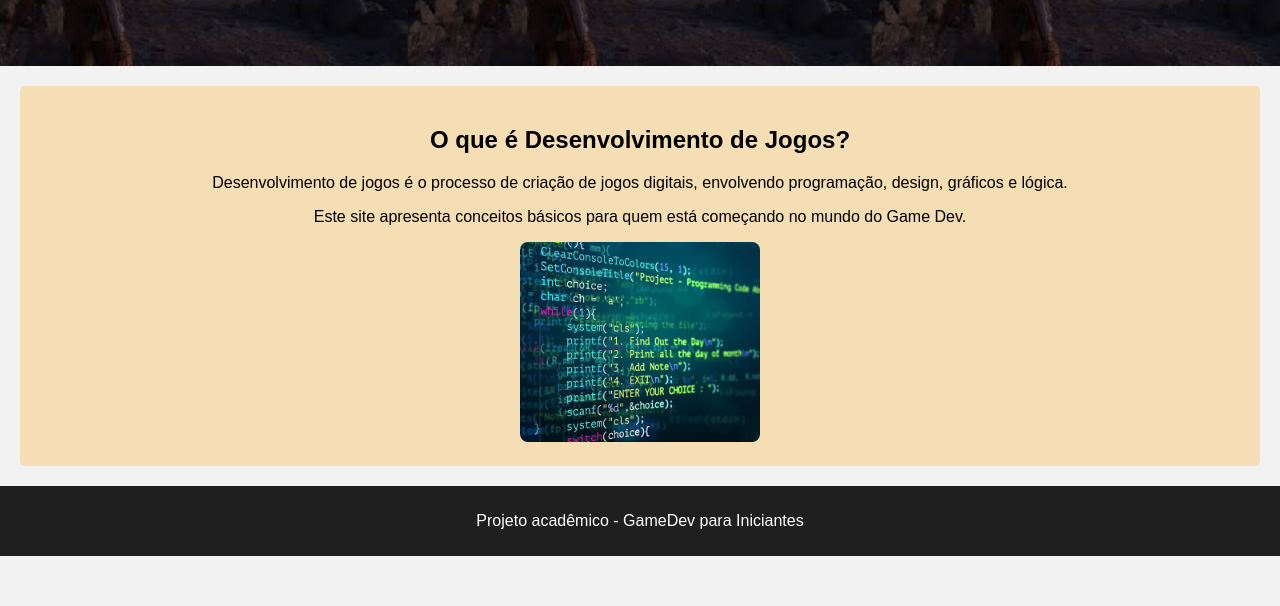
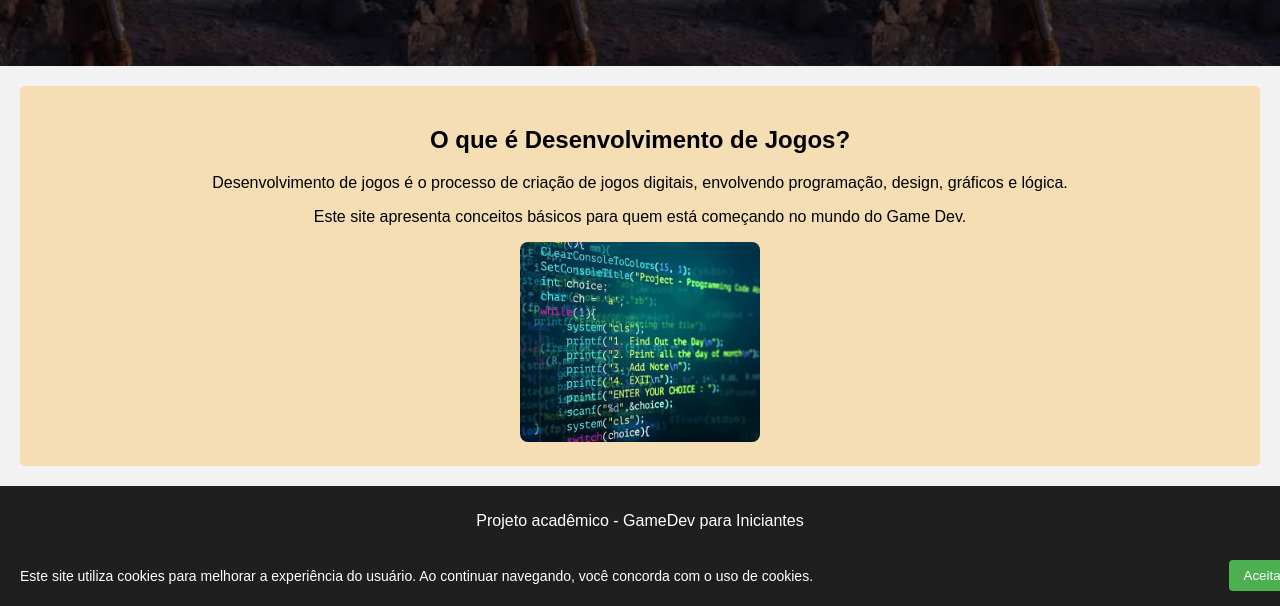
Before and after one commit to danyloAndrade/gamedev-para-iniciantes, a plain HTML site: page index.html in a window 1280 px wide. Shown: the part 194-800 px from the top of the page. Drawn offline with Linux system fonts and the light colour scheme.

Commit message:
colocando aviso cookie

```diff
--- a/index.html
+++ b/index.html
@@ -5,6 +5,15 @@
     <title>GameDev para Iniciantes</title>
     <link rel="stylesheet" href="style.css">
 </head>
+
+<div id="cookie-banner" class="cookie-banner">
+    <p>
+        Este site utiliza cookies para melhorar a experiência do usuário.
+        Ao continuar navegando, você concorda com o uso de cookies.
+    </p>
+    <button onclick="aceitarCookies()">Aceitar</button>
+</div>
+
 <body>
 
 <header class="header">
--- a/script.js
+++ b/script.js
@@ -71,5 +71,18 @@ function carregar(pagina) {
     }
 }
 
+
+
 // Carrega a Home automaticamente
 carregar("home");
+
+function aceitarCookies() {
+    localStorage.setItem("cookiesAceitos", "true");
+    document.getElementById("cookie-banner").style.display = "none";
+}
+
+window.onload = function () {
+    if (localStorage.getItem("cookiesAceitos") === "true") {
+        document.getElementById("cookie-banner").style.display = "none";
+    }
+};
--- a/style.css
+++ b/style.css
@@ -92,3 +92,38 @@ ul {
     max-width: 300px;
     border-radius: 8px;
 }
+
+.cookie-banner {
+    position: fixed;
+    bottom: 0;
+    left: 0;
+    width: 100%;
+    background-color: #1f1f1f;
+    color: white;
+    padding: 15px 20px;
+
+    display: flex;
+    justify-content: space-between;
+    align-items: center;
+    gap: 10px;
+
+    z-index: 1000;
+}
+
+.cookie-banner p {
+    margin: 0;
+    font-size: 14px;
+}
+
+.cookie-banner button {
+    background-color: #4caf50;
+    color: white;
+    border: none;
+    padding: 8px 15px;
+    cursor: pointer;
+    border-radius: 4px;
+}
+
+.cookie-banner button:hover {
+    background-color: #43a047;
+}
```
